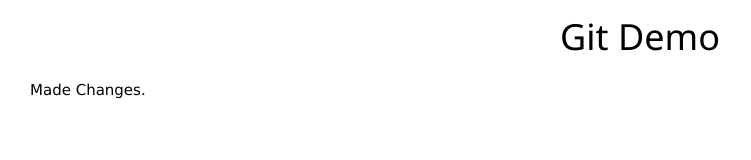
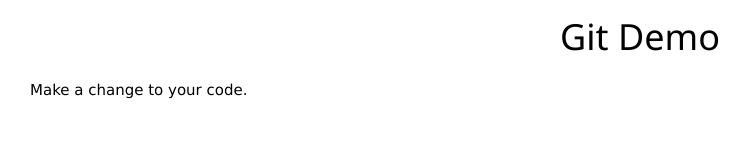
Before and after one commit to ctperry0301/git-demo, a plain HTML site: page index.html in a window 1280 px wide. Shown: the whole page, without its empty margins (0-751 px from the left). Drawn offline with nearby package versions, Linux system fonts and the light colour scheme.

Commit message:
prep for demo

```diff
--- a/index.html
+++ b/index.html
@@ -7,7 +7,7 @@
   <body>
     <div>
       <h1 class="w3-center">Git Demo</h1>
-      <p style="margin-left: 30px;"> Made Changes. </p>
+      <p style="margin-left: 30px;"> Make a change to your code. </p>
     </div>
   </body>
 </html>
```
